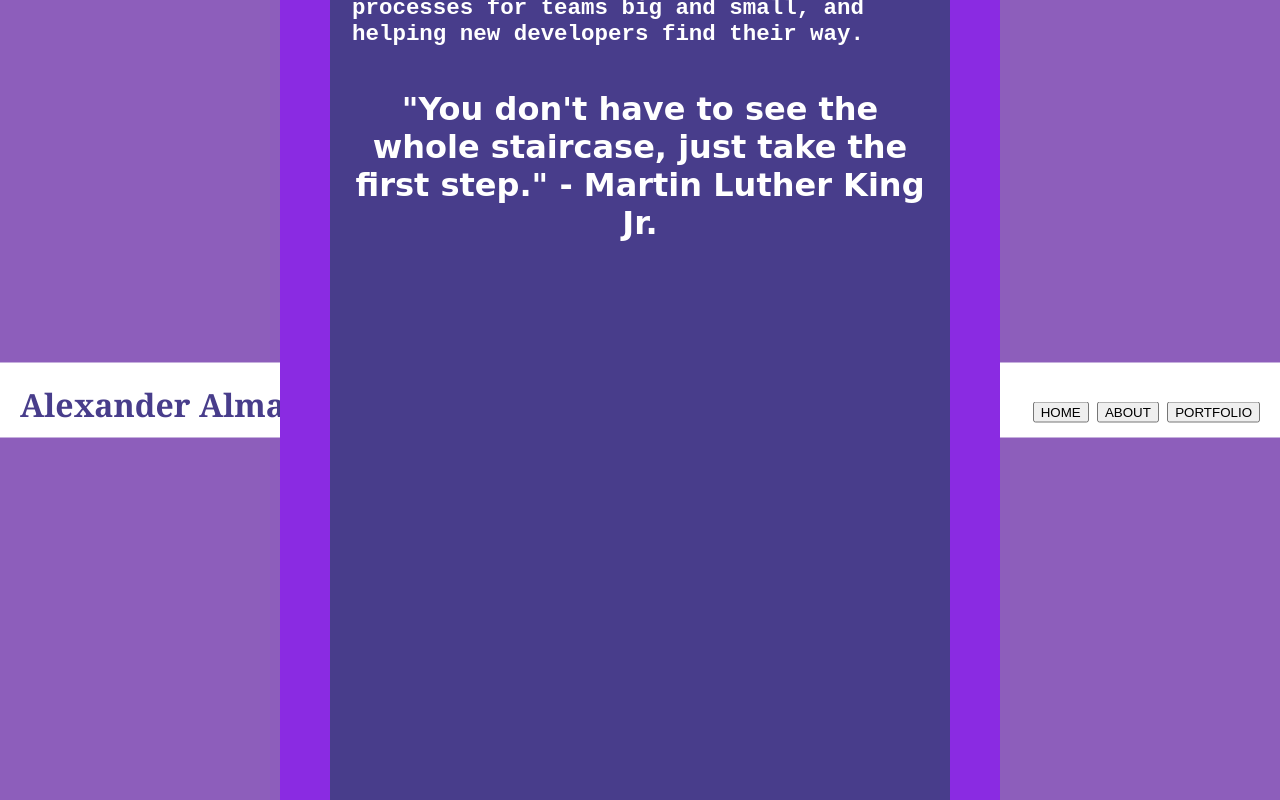
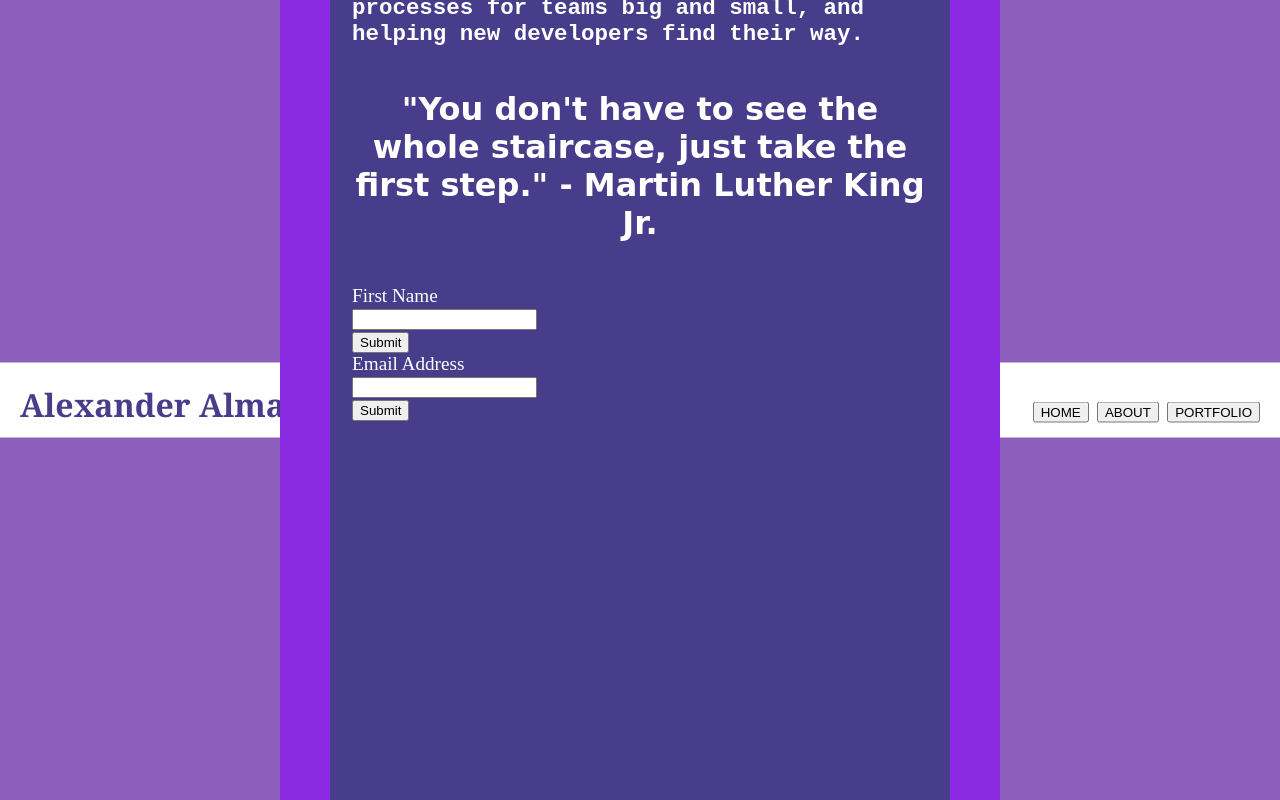
Before and after one commit to alexanderalmada/1strepo, a plain HTML site: page index.html in a window 1280 px wide. Shown: the top 800 px of the page. Drawn offline with Linux system fonts and the light colour scheme.

Commit message:
added submit button

```diff
--- a/index.html
+++ b/index.html
@@ -35,5 +35,12 @@
     <p><h3>Interested in improving development processes for teams big and small, and helping new developers find their way.</h3></p>
     <p><h4>"You don't have to see the whole staircase, just take the first step."
       - Martin Luther King Jr.</h4></p>
+    <p></p>
   </body>
+<div class="submitform">
+  <form id="button" action="thankyou.html" target="" method="GET">
+    <label for="fname">First Name</label><br> <input type="text" value=""><br> <input type="submit" value="Submit">
+  <div class="submitform1">
+    <form id="button" action="thankyou.html" target="" method="GET">
+      <label for="fname">Email Address</label><br> <input type="text" value=""><br> <input type="submit" value="Submit">
 </html>
```
